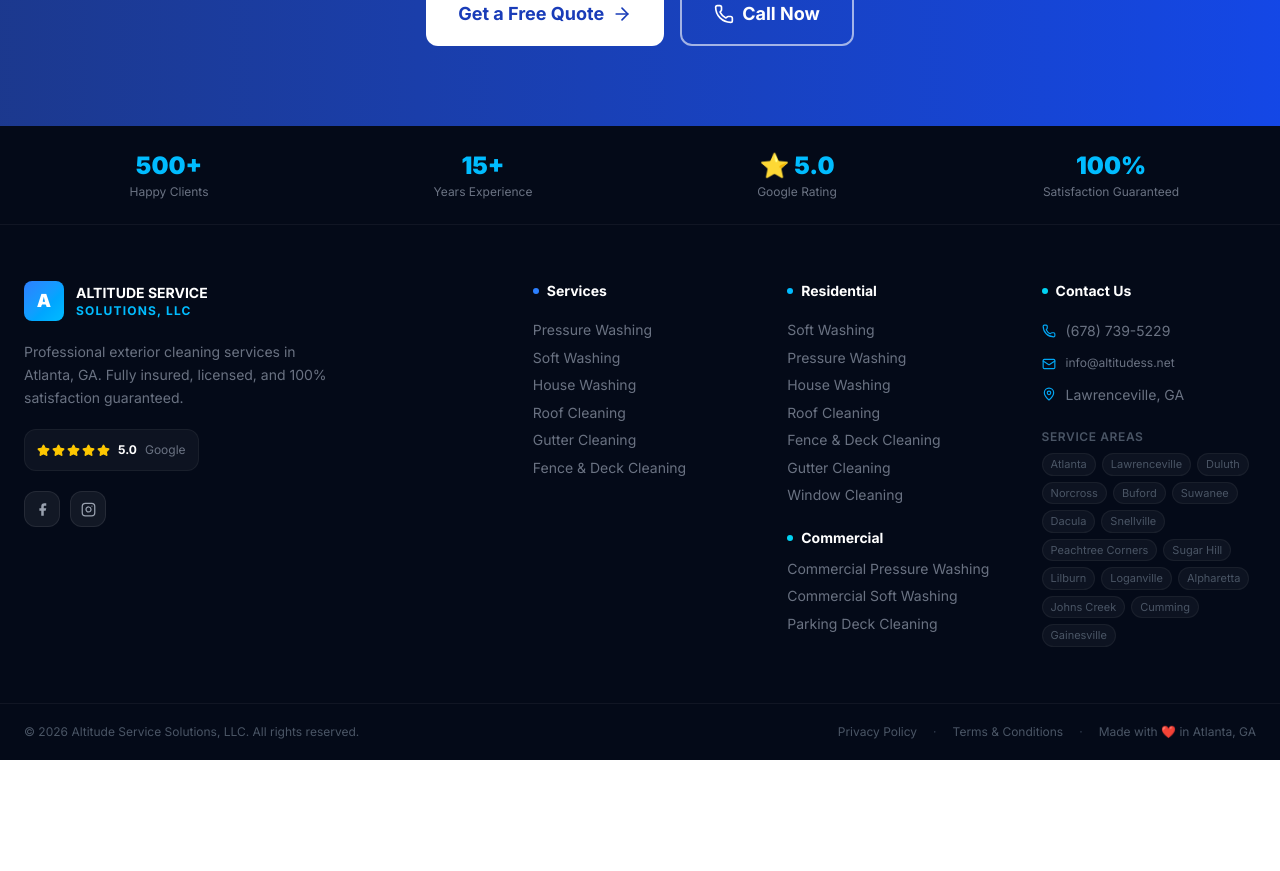
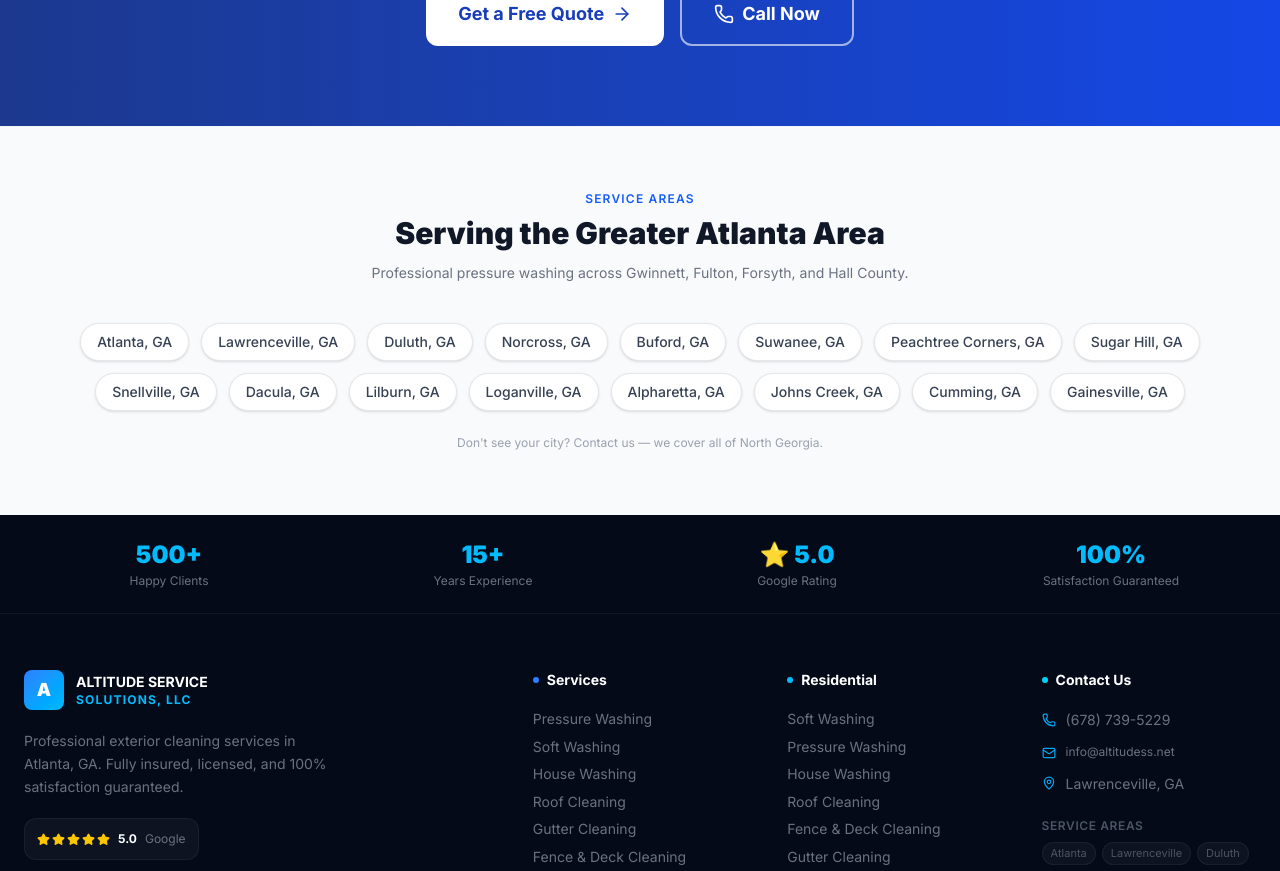
Before and after one commit to legacyproperties90-code/altitude-service-solutions, a Next.js app: page /terms in a window 1280 px wide. Shown: the part 8300-9171 px from the top of the page. Before the commit the page ends 9060 px from the top, so only its background shows below. Built offline with nearby package versions, Linux system fonts and the light colour scheme; no server answers.

Commit message:
feat: add Service Areas section to homepage with all 16 city links

```diff
--- a/src/app/[lang]/page.tsx
+++ b/src/app/[lang]/page.tsx
@@ -330,6 +330,40 @@
           </div>
         </div>
       </section>
+
+      {/* Service Areas — 16 city links for Local SEO */}
+      <section className="py-16 bg-gray-50 border-t border-gray-100">
+        <div className="max-w-7xl mx-auto px-4 sm:px-6">
+          <div className="text-center mb-10">
+            <p className="text-blue-600 font-semibold text-xs tracking-widest uppercase mb-2">
+              {isEs ? "Áreas de Servicio" : "Service Areas"}
+            </p>
+            <h2 className="text-3xl font-black text-gray-900">
+              {isEs ? "Servimos el Área Metropolitana de Atlanta" : "Serving the Greater Atlanta Area"}
+            </h2>
+            <p className="text-gray-500 mt-3 max-w-xl mx-auto text-sm">
+              {isEs
+                ? "Lavado a presión profesional en Gwinnett, Fulton, Forsyth y Hall County."
+                : "Professional pressure washing across Gwinnett, Fulton, Forsyth, and Hall County."}
+            </p>
+          </div>
+          <div className="flex flex-wrap justify-center gap-3 mb-6">
+            {cities.map((city) => (
+              <a
+                key={city.slug}
+                href={`/${lang}/locations/${city.slug}`}
+                className="px-4 py-2 rounded-full bg-white border border-gray-200 text-gray-700 text-sm font-medium hover:bg-blue-50 hover:border-blue-300 hover:text-blue-700 transition-all shadow-sm">
+                {city.name}, GA
+              </a>
+            ))}
+          </div>
+          <p className="text-center text-gray-400 text-xs">
+            {isEs
+              ? "¿No ves tu ciudad? Contáctanos — cubrimos todo el norte de Georgia."
+              : "Don't see your city? Contact us — we cover all of North Georgia."}
+          </p>
+        </div>
+      </section>
     </>
   );
 }
```
